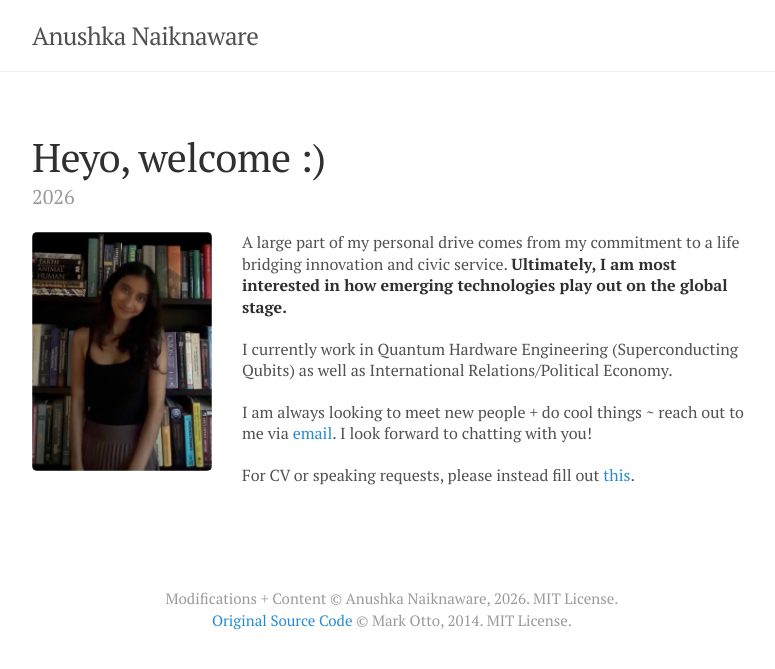
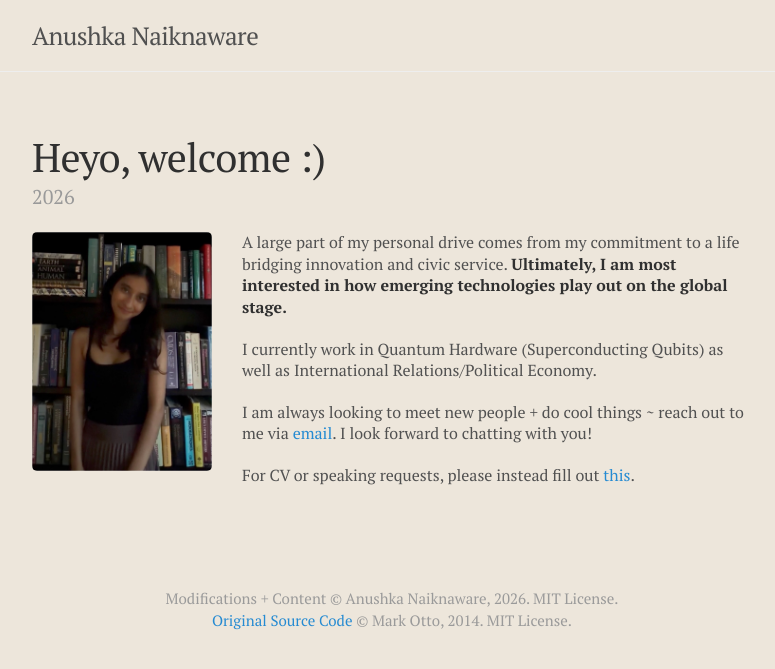
Before and after one commit to anushkanaiknaware/anushkanaiknaware.github.io, a Jekyll site: the page built from _posts/2026-08-20-home.md, in a window 1280 px wide. Shown: the top 669 px of the page, without its empty margins (248-1023 px from the left). Built offline with Jekyll 4.4.1, drawn with Linux system fonts in a browser that asks for light colours.

Commit message:
aesthetic updates

```diff
--- a/_posts/2026-08-20-home.md
+++ b/_posts/2026-08-20-home.md
@@ -10,7 +10,7 @@ season:
 
 A large part of my personal drive comes from my commitment to a life bridging innovation and civic service. **Ultimately, I am most interested in how emerging technologies play out on the global stage.**
 
-I currently work in Quantum Hardware Engineering (Superconducting Qubits) as well as International Relations/Political Economy.
+I currently work in Quantum Hardware (Superconducting Qubits) as well as International Relations/Political Economy.
 
 I am always looking to meet new people + do cool things ~ reach out to me via <a href="mailto:{{ site.author.email }}">email</a>. I look forward to chatting with you!
 
--- a/public/css/poole.css
+++ b/public/css/poole.css
@@ -60,7 +60,7 @@ html {
 
 body {
   color: #515151;
-  background-color: #fff;
+  background-color: #ede6db;
   -webkit-text-size-adjust: 100%;
       -ms-text-size-adjust: 100%;
 }
```
